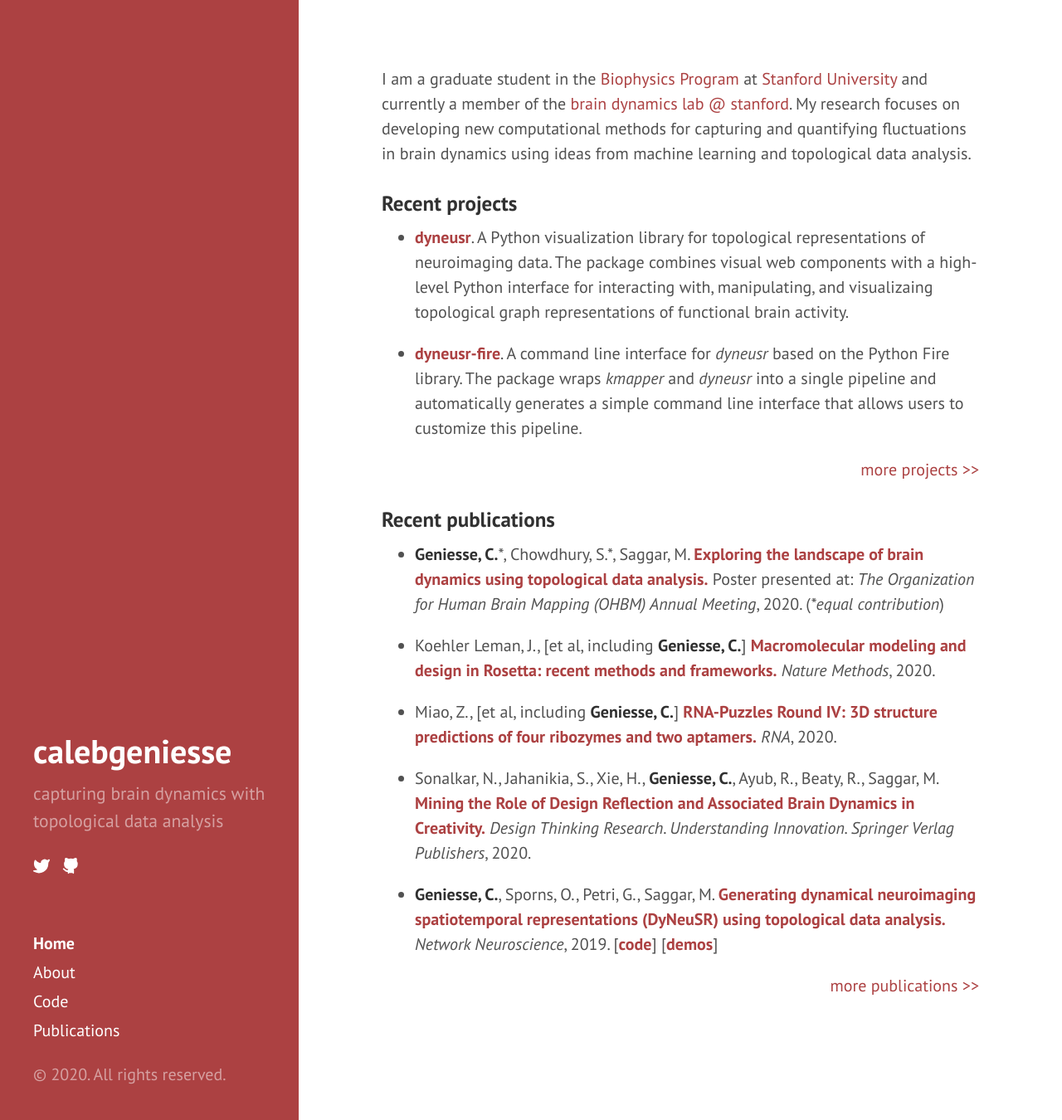
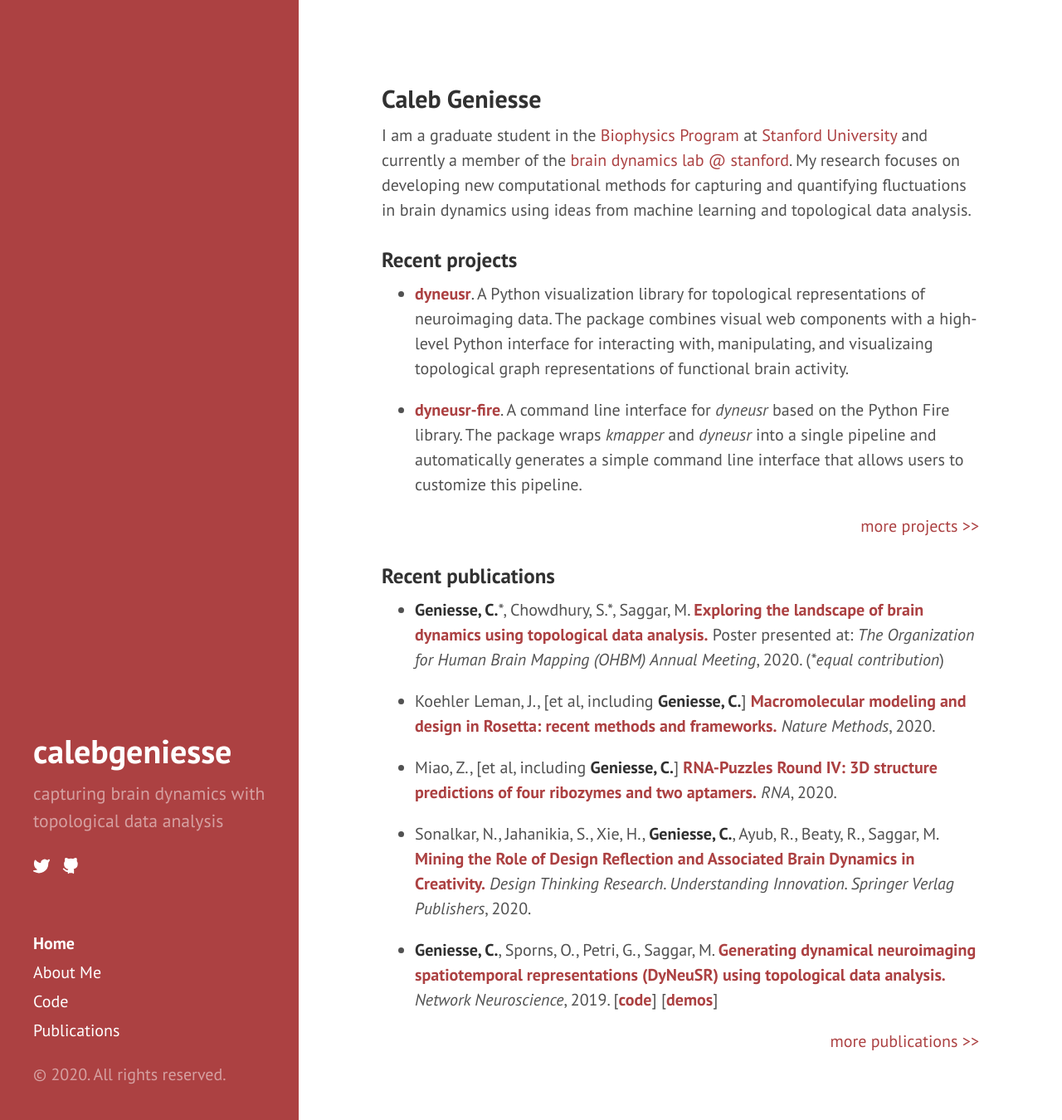
Before and after one commit to calebgeniesse/calebgeniesse.github.io, a Jekyll site: the page built from index.md, in a window 1280 px wide and 1350 px high. Shown: the whole window at 83% size. Built offline with Jekyll 4.4.1, drawn with Linux system fonts in a browser that asks for light colours; our own code applies the rules of GitHub Pages for plain Markdown files.

Commit message:
fix handles

```diff
--- a/background.md
+++ b/background.md
@@ -1,6 +1,6 @@
 ---
 layout: page
-title: About
+title: About Me
 ---
 
 <p>
--- a/index.md
+++ b/index.md
@@ -1,7 +1,10 @@
 ---
 layout: default
+title:
 ---
 
+
+## Caleb Geniesse
 
 I am a graduate student in the [Biophysics Program](http://med.stanford.edu/biophysics.html) at [Stanford University](https://www.stanford.edu/) and currently a member of the [brain dynamics lab @ stanford](http://web.stanford.edu/group/bdl/). My research focuses on developing new computational methods for capturing and quantifying fluctuations in brain dynamics using ideas from machine learning and topological data analysis.
 
```
